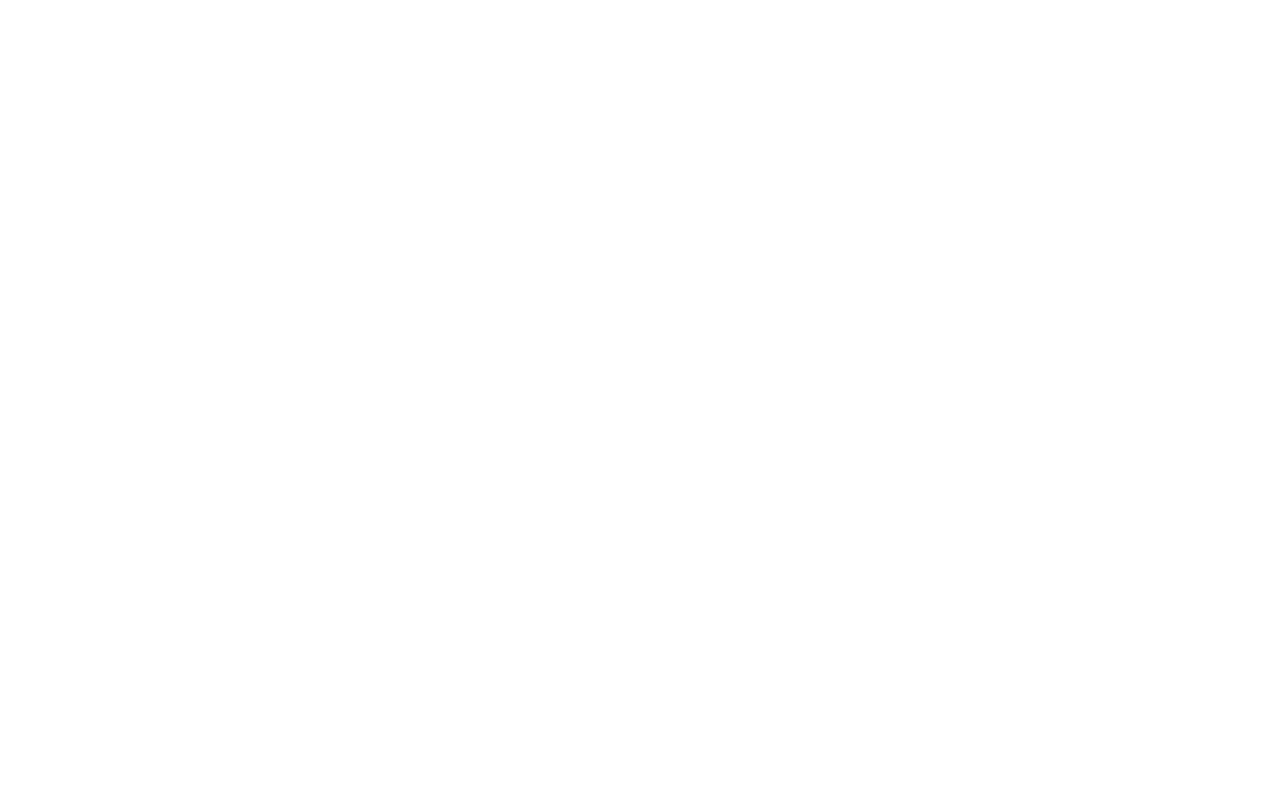
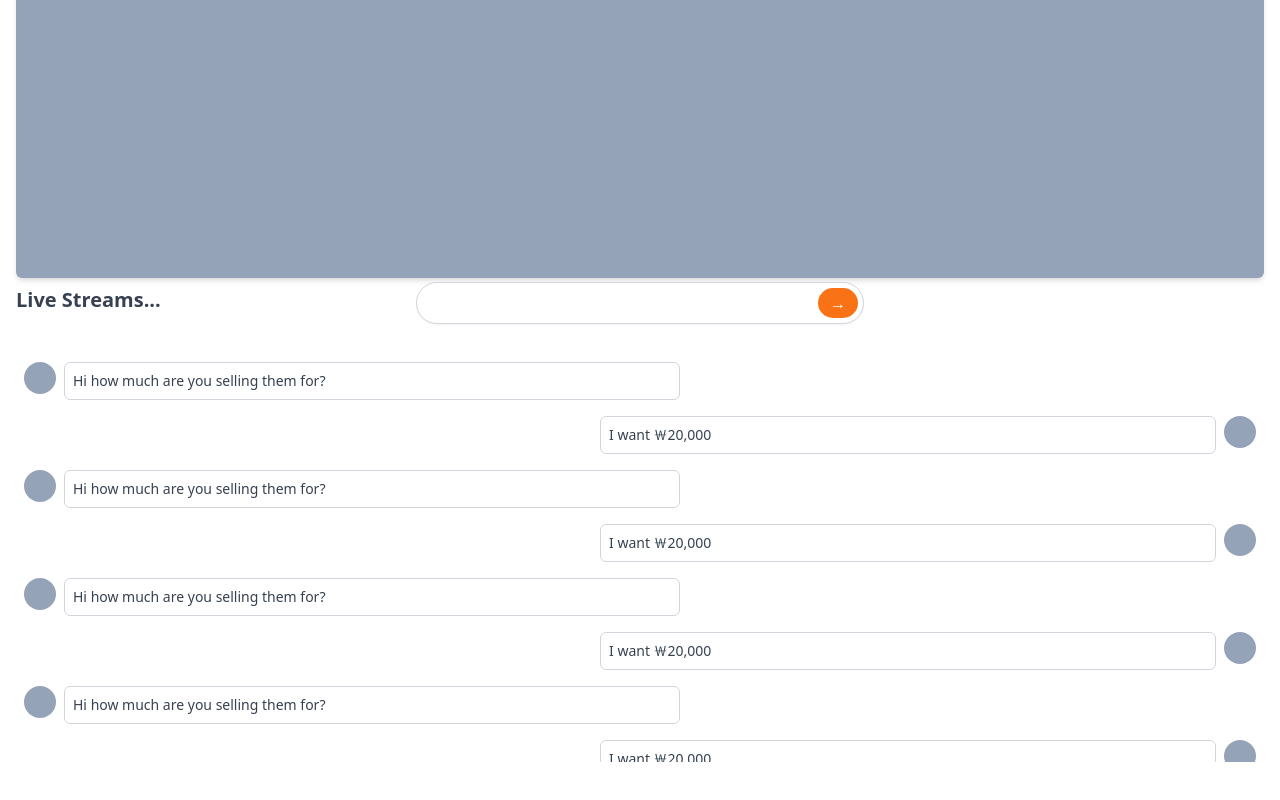
Before and after one commit to kimbro95/NextJS-CloneCoding, a Next.js app: page /live/1 in a window 1280 px wide. Before the commit this address had no page. Shown: the part 464-1264 px from the top of the page. Before the commit the page ends 800 px from the top, so only its background shows below. Built offline with nearby package versions, Linux system fonts and the light colour scheme.

Commit message:
#5.14 Streams Detail

```diff
--- a/pages/chat/[id].tsx
+++ b/pages/chat/[id].tsx
@@ -25,7 +25,7 @@
                 <div className="flex items-center relative">
                     <input
                         type="text"
-                        className="shadow-sm rounded-full w-full border-gray-400 pr-12
+                        className="shadow-sm rounded-full w-full border-gray-300 pr-12
                         focus:ring-orange-500 focus:outline-none focus:border-orange-500"
                     />
                     <div className="absolute inset-y-0 flex py-1.5 pr-1.5 right-0">
--- /dev/null
+++ b/pages/live/[id].tsx
@@ -0,0 +1,92 @@
+import { NextPage } from "next";
+
+const LiveDetail:NextPage = () => {
+    return(
+    <div className="py-10 px-4 space-y-2 ">
+        <div className="w-full bg-slate-400 rounded-md shadow-md aspect-video"/>
+        <h3 className="mt-2 font-bold text-gray-700 text-xl">Live Streams...</h3>
+
+        <div className="py-10 pb-16 h-[55vh] px-2 space-y-4 overflow-y-scroll">
+            <div className="flex items-start space-x-2">
+                <div className="w-8 h-8 rounded-full bg-slate-400" />
+                <div className="w-1/2 text-sm text-gray-700 p-2 border rounded-md border-gray-300">
+                    <p>Hi how much are you selling them for?</p>
+                </div>
+            </div>
+            <div className="flex flex-row-reverse items-start space-x-2 space-x-reverse">
+                <div className="w-8 h-8 rounded-full bg-slate-400" />
+                <div className="w-1/2 text-sm text-gray-700 p-2 border rounded-md border-gray-300">
+                    <p>I want ￦20,000</p>
+                </div>
+            </div>
+            <div className="flex items-start space-x-2">
+                <div className="w-8 h-8 rounded-full bg-slate-400" />
+                <div className="w-1/2 text-sm text-gray-700 p-2 border rounded-md border-gray-300">
+                    <p>Hi how much are you selling them for?</p>
+                </div>
+            </div>
+            <div className="flex flex-row-reverse items-start space-x-2 space-x-reverse">
+                <div className="w-8 h-8 rounded-full bg-slate-400" />
+                <div className="w-1/2 text-sm text-gray-700 p-2 border rounded-md border-gray-300">
+                    <p>I want ￦20,000</p>
+                </div>
+            </div>
+            <div className="flex items-start space-x-2">
+                <div className="w-8 h-8 rounded-full bg-slate-400" />
+                <div className="w-1/2 text-sm text-gray-700 p-2 border rounded-md border-gray-300">
+                    <p>Hi how much are you selling them for?</p>
+                </div>
+            </div>
+            <div className="flex flex-row-reverse items-start space-x-2 space-x-reverse">
+                <div className="w-8 h-8 rounded-full bg-slate-400" />
+                <div className="w-1/2 text-sm text-gray-700 p-2 border rounded-md border-gray-300">
+                    <p>I want ￦20,000</p>
+                </div>
+            </div>
+            <div className="flex items-start space-x-2">
+                <div className="w-8 h-8 rounded-full bg-slate-400" />
+                <div className="w-1/2 text-sm text-gray-700 p-2 border rounded-md border-gray-300">
+                    <p>Hi how much are you selling them for?</p>
+                </div>
+            </div>
+            <div className="flex flex-row-reverse items-start space-x-2 space-x-reverse">
+                <div className="w-8 h-8 rounded-full bg-slate-400" />
+                <div className="w-1/2 text-sm text-gray-700 p-2 border rounded-md border-gray-300">
+                    <p>I want ￦20,000</p>
+                </div>
+            </div>
+            <div className="flex items-start space-x-2">
+                <div className="w-8 h-8 rounded-full bg-slate-400" />
+                <div className="w-1/2 text-sm text-gray-700 p-2 border rounded-md border-gray-300">
+                    <p>Hi how much are you selling them for?</p>
+                </div>
+            </div>
+            <div className="flex flex-row-reverse items-start space-x-2 space-x-reverse">
+                <div className="w-8 h-8 rounded-full bg-slate-400" />
+                <div className="w-1/2 text-sm text-gray-700 p-2 border rounded-md border-gray-300">
+                    <p>I want ￦20,000</p>
+                </div>
+            </div>
+        </div>
+        <div className="fixed w-11/12 mx-auto max-w-md bottom-3 inset-x-0">
+            <div className="flex items-center relative">
+                <input
+                    type="text"
+                    className="shadow-sm rounded-full w-full border-gray-300 pr-12
+                    focus:ring-orange-500 focus:outline-none focus:border-orange-500"
+                />
+                <div className="absolute inset-y-0 flex py-1.5 pr-1.5 right-0">
+                    <button
+                        className="flex items-center bg-orange-500 rounded-full px-3 text-white font-bold
+                        focus:ring-2 focus:ring-offset-2 focus:ring-orange-500
+                        hover:bg-orange-600 cursor-pointer"
+                    >&rarr;
+                    </button>
+                </div>
+            </div>
+        </div>
+    </div>
+    )
+}
+
+export default LiveDetail;
--- a/styles/globals.css
+++ b/styles/globals.css
@@ -1,3 +1,10 @@
 @tailwind base;
 @tailwind components;
 @tailwind utilities;
+
+body{
+    -ms-overflow-style: none;
+}
+::-webkit-scrollbar {
+    display: none;
+}
```
Also changed, not shown: memo.txt, pages/live/index.tsx (renamed from pages/live.tsx).
